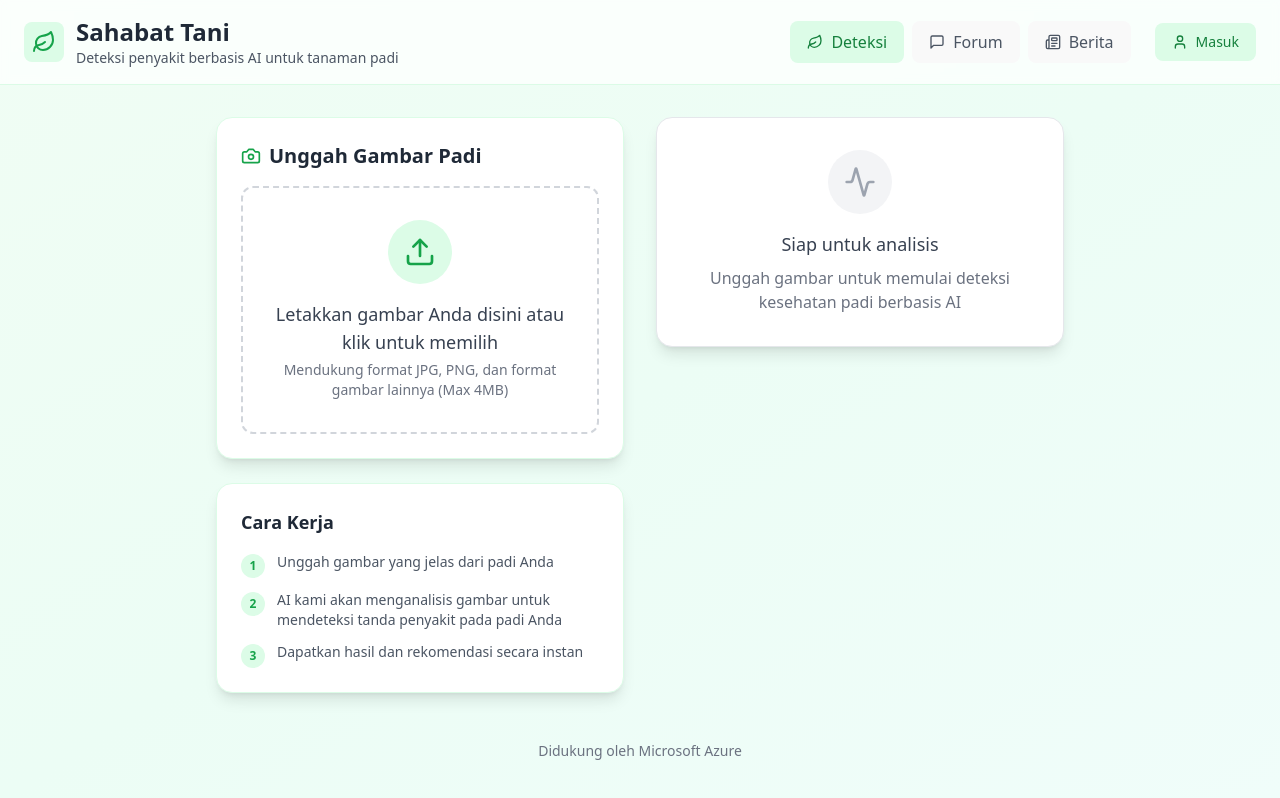
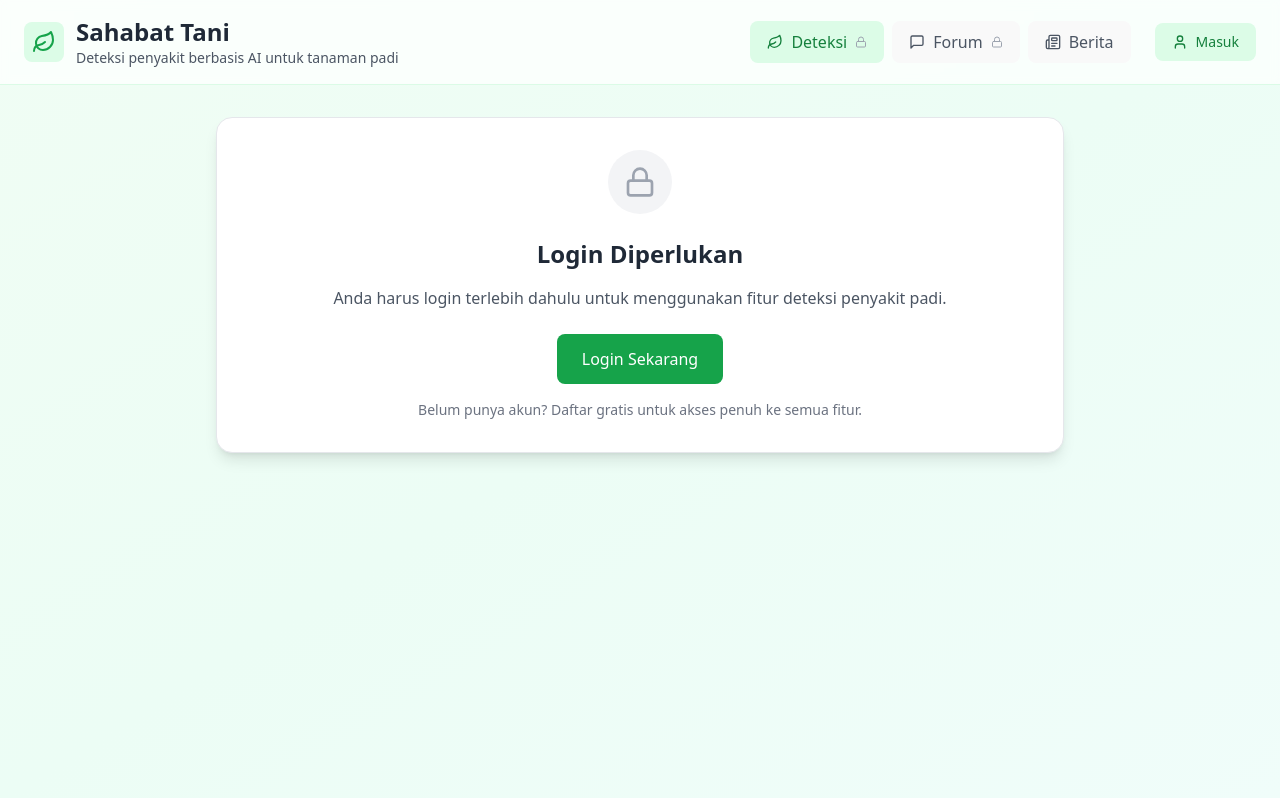
Before and after one commit to ethannchrstian/ilmupadi-ElevAIte, a React (Vite) app in the folder client/: page / in a window 1280 px wide. Built offline with nearby package versions, Linux system fonts and the light colour scheme.

Commit message:
made user to always login before using sahabat tani's features except for berita feature

```diff
--- a/client/src/App.jsx
+++ b/client/src/App.jsx
@@ -1,5 +1,5 @@
 import { useState } from 'react';
-import { Leaf, MessageSquare, Newspaper, User, LogOut, Menu, X } from 'lucide-react';
+import { Leaf, MessageSquare, Newspaper, User, LogOut, Menu, X, Lock } from 'lucide-react';
 
 import DeteksiPage from './pages/Deteksi';
 import ForumPage from './pages/Forum';
@@ -27,16 +27,58 @@ function App() {
     { id: 'berita', label: 'Berita', icon: Newspaper }
   ];
 
+  const AuthGuard = ({ children, requireAuth = false }) => {
+    if (requireAuth && !isAuthenticated) {
+      return (
+        <div className="max-w-4xl mx-auto px-6 py-8">
+          <div className="bg-white rounded-2xl shadow-lg border border-gray-200 p-8 text-center">
+            <div className="w-16 h-16 bg-gray-100 rounded-full flex items-center justify-center mx-auto mb-6">
+              <Lock className="w-8 h-8 text-gray-400" />
+            </div>
+            <h2 className="text-2xl font-semibold text-gray-800 mb-4">Login Diperlukan</h2>
+            <p className="text-gray-600 mb-6">
+              Anda harus login terlebih dahulu untuk menggunakan fitur deteksi penyakit padi.
+            </p>
+            <div className="space-y-4">
+              <button
+                onClick={() => setShowAuth(true)}
+                className="w-full sm:w-auto px-6 py-3 bg-green-600 text-white font-medium rounded-lg hover:bg-green-700 transition-colors"
+              >
+                Login Sekarang
+              </button>
+              <div className="text-sm text-gray-500">
+                <p>Belum punya akun? Daftar gratis untuk akses penuh ke semua fitur.</p>
+              </div>
+            </div>
+          </div>
+        </div>
+      );
+    }
+    return children;
+  };
+
   const renderContent = () => {
     switch (currentPage) {
       case 'deteksi':
-        return <DeteksiPage />;
+        return (
+          <AuthGuard requireAuth={true}>
+            <DeteksiPage />
+          </AuthGuard>
+        );
       case 'forum':
-        return <ForumPage />;
+        return (
+          <AuthGuard requireAuth={true}>
+            <ForumPage />
+          </AuthGuard>
+        );
       case 'berita':
         return <BeritaPage />;
       default:
-        return <DeteksiPage />;
+        return (
+          <AuthGuard requireAuth={true}>
+            <DeteksiPage />
+          </AuthGuard>
+        );
     }
   };
 
@@ -64,17 +106,27 @@ function App() {
                 {navigationItem.map((item) => {
                   const Icon = item.icon;
                   const isActive = currentPage === item.id;
+                  const requiresAuth = item.id !== 'berita';
                   return (
                     <button
                       key={item.id}
-                      onClick={() => setCurrentPage(item.id)}
-                      className={`flex items-center gap-2 px-3 sm:px-4 py-2 rounded-lg transition-all touch-manipulation ${isActive
+                      onClick={() => {
+                        if (requiresAuth && !isAuthenticated) {
+                          setShowAuth(true);
+                        } else {
+                          setCurrentPage(item.id);
+                        }
+                      }}
+                      className={`flex items-center gap-2 px-3 sm:px-4 py-2 rounded-lg transition-all touch-manipulation relative ${isActive
                         ? 'bg-green-100 text-green-700 font-medium'
                         : 'text-gray-600 hover:bg-green-50 hover:text-green-600'
                         }`}
                     >
                       <Icon className="w-4 h-4" />
                       <span>{item.label}</span>
+                      {requiresAuth && !isAuthenticated && (
+                        <Lock className="w-3 h-3 text-gray-400" />
+                      )}
                     </button>
                   );
                 })}
@@ -125,12 +177,19 @@ function App() {
               {navigationItem.map((item) => {
                 const Icon = item.icon;
                 const isActive = currentPage === item.id;
+                const requiresAuth = item.id !== 'berita';
+
                 return (
                   <button
                     key={item.id}
                     onClick={() => {
-                      setCurrentPage(item.id);
-                      setIsMobileMenuOpen(false);
+                      if (requiresAuth && !isAuthenticated) {
+                        setShowAuth(true);
+                        setIsMobileMenuOpen(false);
+                      } else {
+                        setCurrentPage(item.id);
+                        setIsMobileMenuOpen(false);
+                      }
                     }}
                     className={`w-full flex items-center gap-3 px-4 py-3 rounded-lg transition-all touch-manipulation ${isActive
                       ? 'bg-green-100 text-green-700 font-medium'
@@ -139,6 +198,9 @@ function App() {
                   >
                     <Icon className="w-5 h-5" />
                     <span>{item.label}</span>
+                    {requiresAuth && !isAuthenticated && (
+                      <Lock className="w-3 h-3 text-gray-400 ml-auto" />
+                    )}
                   </button>
                 );
               })}
```
